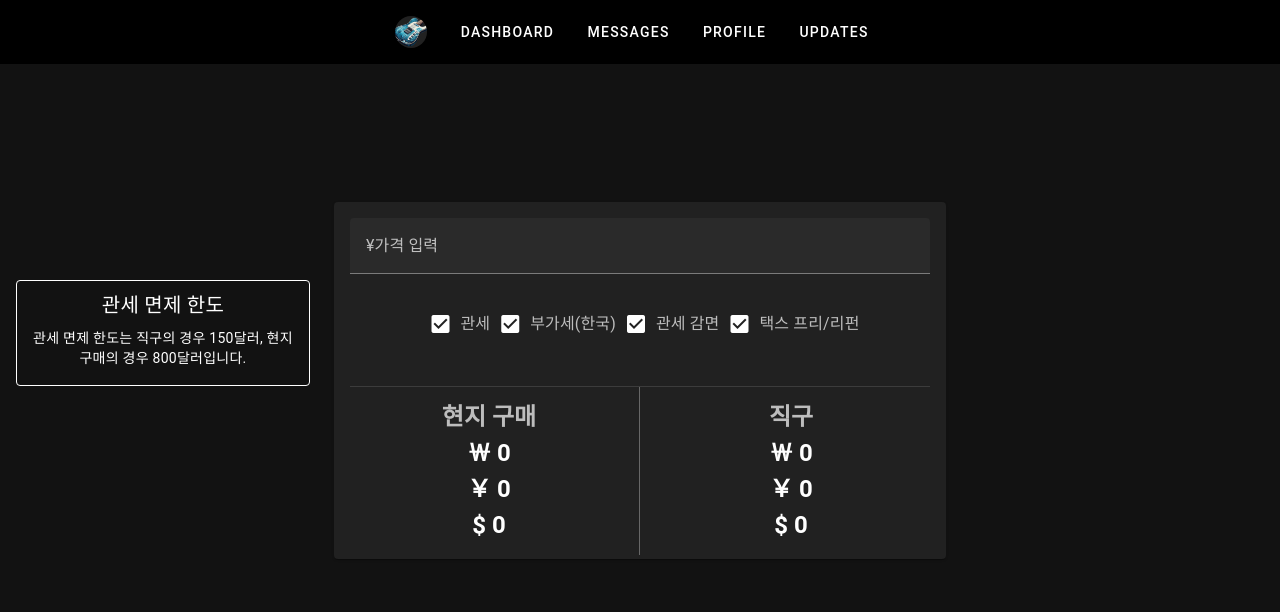
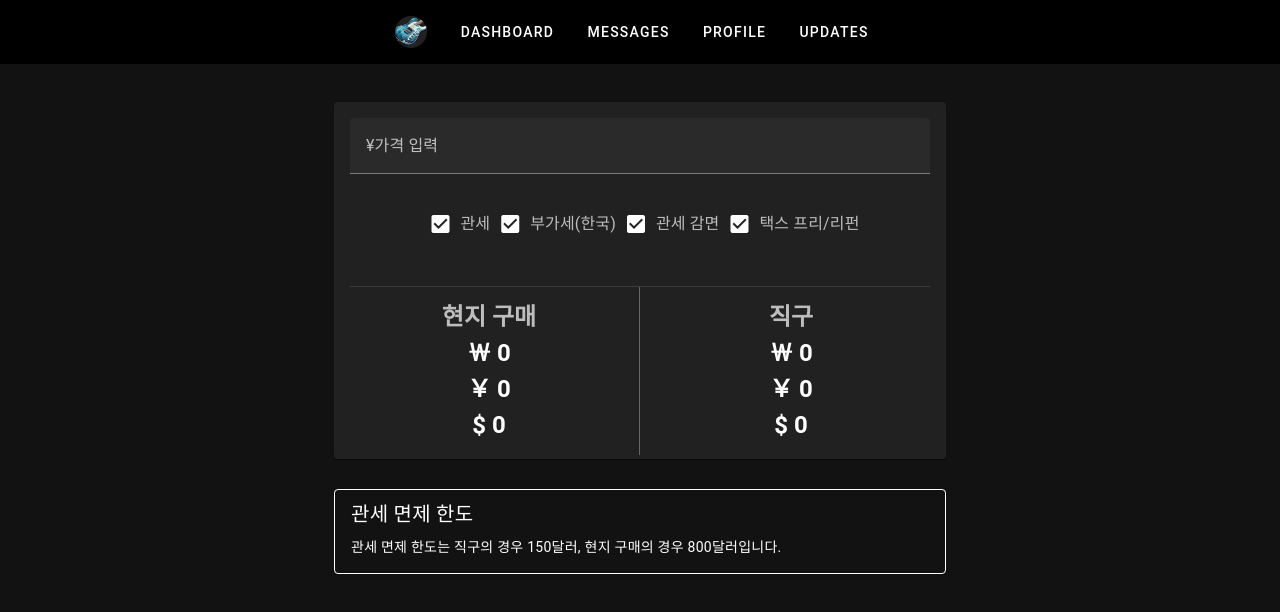
Before and after one commit to minhee231/guitar-reflect-front, a Vue app: page / in a window 1280 px wide. Shown: the top 612 px of the page. Built offline with nearby package versions, Linux system fonts and the light colour scheme; no server answers.

Commit message:
:gem:style: 관세 설명 위치 변경 왼쪽 -> 계산기 밑

```diff
--- a/src/components/GuitarCalc.vue
+++ b/src/components/GuitarCalc.vue
@@ -2,7 +2,7 @@
 
     <!-- <v-row class="justify-center align-center "> -->
     <!-- <v-card class="pa-4 container-custom portfolio-card rounded-xl bg-grey-darken-3" outlined> -->
-    <v-card class="pa-4 container-custom portfolio-card theme-surface" outlined>
+    <v-card class="pa-4 portfolio-card theme-surface" outlined>
         <v-text-field
         label="¥가격 입력"
         v-model="inputJPYCost"
--- a/src/views/HomeView.vue
+++ b/src/views/HomeView.vue
@@ -1,16 +1,16 @@
 <template>
-    <v-container fluid class="d-flex align-center" style="height: 80vh;"> <!-- 세로 중앙 정렬을 위해 전체 높이를 100vh로 설정 -->
-      <v-row justify="center"  class="w-100">
-        <v-col cols="3" class="d-flex align-center justify-center text-center">
-          <GuitarCalcDescription class="GuitarCalcDescription" />
-        </v-col>
-        <v-col cols="6" class="text-center">
-          <GuitarCalc :latestCurrency="latestCurrency" />
-        </v-col>
-        <v-col cols="3" class="text-center">
-        </v-col>
-      </v-row>
-    </v-container>
+  <v-container fluid class="d-flex align-center" style="height: 80vh;">
+    <v-row>
+      <v-col cols="3">
+      </v-col>
+      <v-col cols="6">
+        <GuitarCalc :latestCurrency="latestCurrency" style="margin: 30px 0;"/>
+        <GuitarCalcDescription class="GuitarCalcDescription" />
+      </v-col>
+      <v-col cols="3">
+      </v-col>
+    </v-row>
+  </v-container>
   </template>
 
   <script>
```
